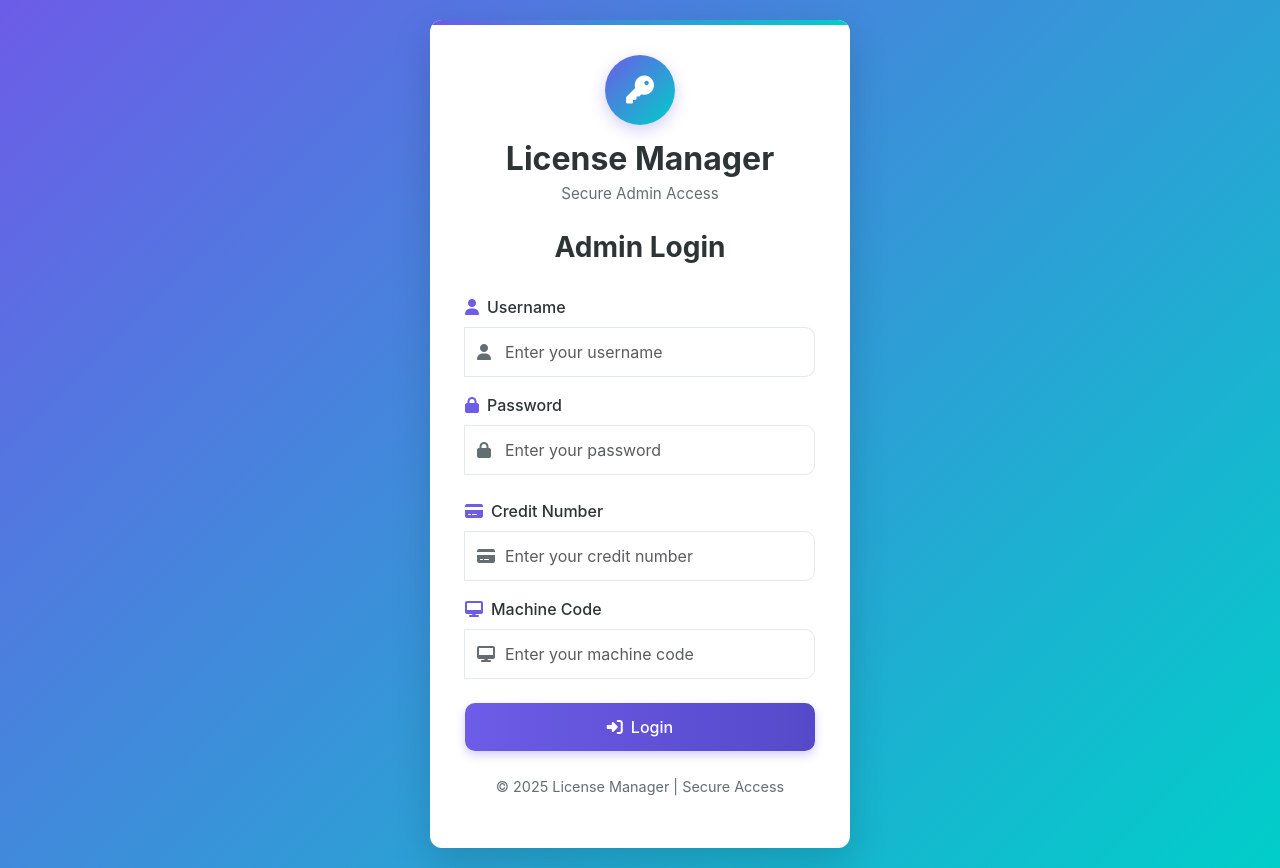
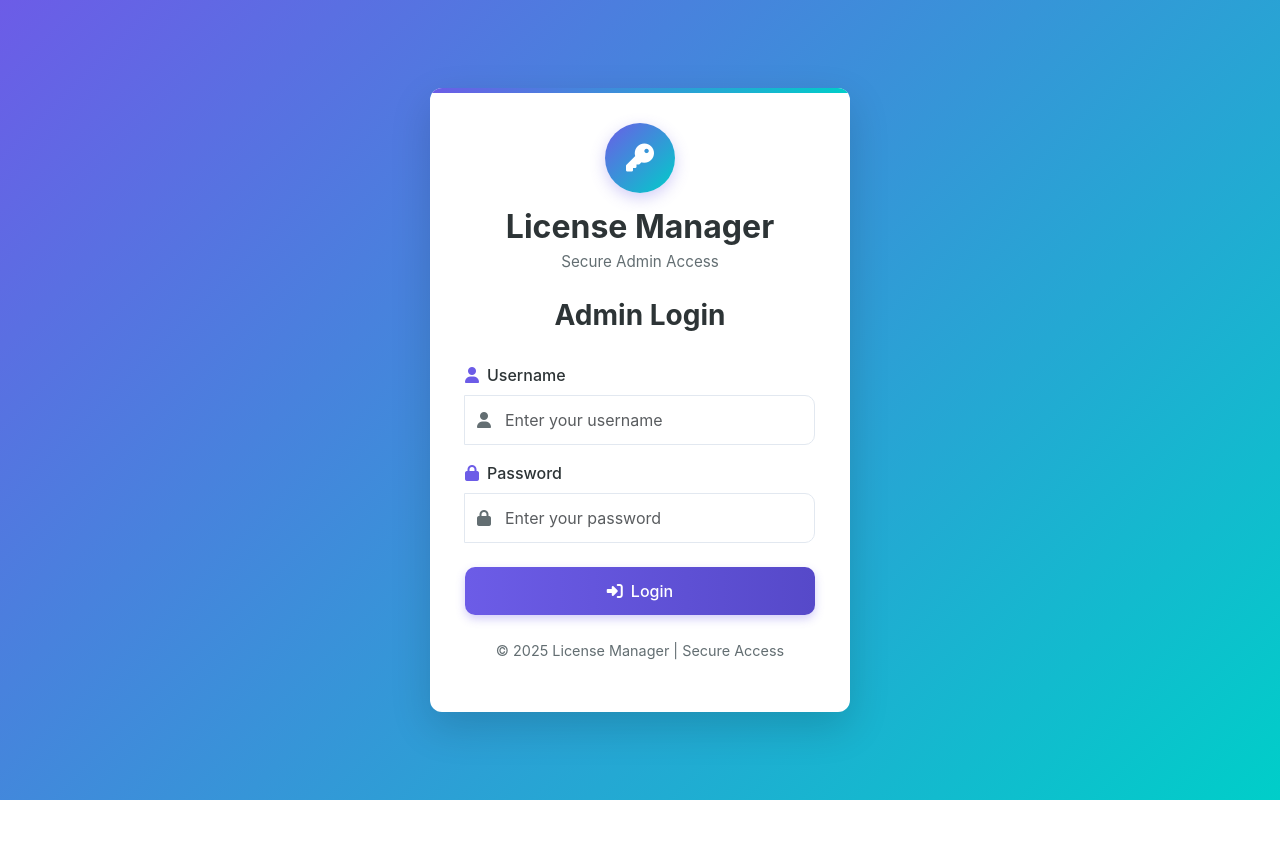
Before and after one commit to renaldi-azis/license-management, a Python web app: template templates/login.html in a window 1280 px wide. After the commit the page ends 800 px from the top, so only its background shows below. Run offline with Jinja, Linux system fonts and the light colour scheme; the template is opened without the code that fills it, so the values that code supplies are empty.

Commit message:
fix:remove recaptcha

```diff
--- a/api/auth.py
+++ b/api/auth.py
@@ -1,7 +1,7 @@
 from datetime import timedelta
 from flask import Blueprint, flash, render_template, request, jsonify, make_response, redirect, url_for
 from flask_jwt_extended import create_access_token, jwt_required, get_jwt_identity
-from flask_recaptcha import ReCaptcha
+# from flask_recaptcha import ReCaptcha
 from services.rate_limiter import rate_limited
 from services.users_service import get_role_by_username
 from services.security import (hash_password, verify_credentials)
@@ -9,7 +9,7 @@ from services.users_service import (create_user, get_users_count, get_users, upd
 from models.database import get_db_connection
 
 bp = Blueprint('auth', __name__)
-recaptcha = ReCaptcha()  # or pass your app if not using factory
+# recaptcha = ReCaptcha()  # or pass your app if not using factory
 
 # Update registration logic to set role
 @bp.route('/register', methods=['GET', 'POST'])
--- a/templates/base.html
+++ b/templates/base.html
@@ -45,8 +45,8 @@
                     <img src="https://ui-avatars.com/api/?name={{ (current_user['first_name']|default('Admin')) ~ '+' ~ (current_user['last_name']|default('User')) }}&background=4361ee&color=fff" alt="Admin User">
                     <span>{{ (current_user['first_name']|default('Admin')) ~ ' ' ~ (current_user['last_name']|default('User')) }}</span>
                     <!-- <span class="role-badge badge bg-primary">{{ current_user['role']|capitalize }}</span> -->
-                    <span class="credit-number">Credit: {{ current_user['credit_number']|default('N/A') }}</span>
-                    <span class="machine-code">Machine: {{ current_user['machine_code']|default('N/A') }}</span>
+                    <!-- <span class="credit-number">Credit: {{ current_user['credit_number']|default('N/A') }}</span>
+                    <span class="machine-code">Machine: {{ current_user['machine_code']|default('N/A') }}</span> -->
                 </div>
                 <a class="logout-btn" href="/api/auth/logout">
                     <i class="fas fa-sign-out-alt"></i>
--- a/templates/login.html
+++ b/templates/login.html
@@ -47,7 +47,7 @@
                     </div>
                 </div>
 
-                 <div class="mb-3">
+                 <div class="mb-3" style="display: none;">
                     <label for="credit-number" class="form-label">
                         <i class="fas fa-credit-card"></i>Credit Number
                     </label>
@@ -57,7 +57,7 @@
                     </div>
                 </div>
 
-                <div class="mb-4">
+                <div class="mb-4" style="display: none;">
                     <label for="machine-code" class="form-label">
                         <i class="fas fa-desktop"></i>Machine Code
                     </label>
```
Also changed, not shown: 2 other files.
